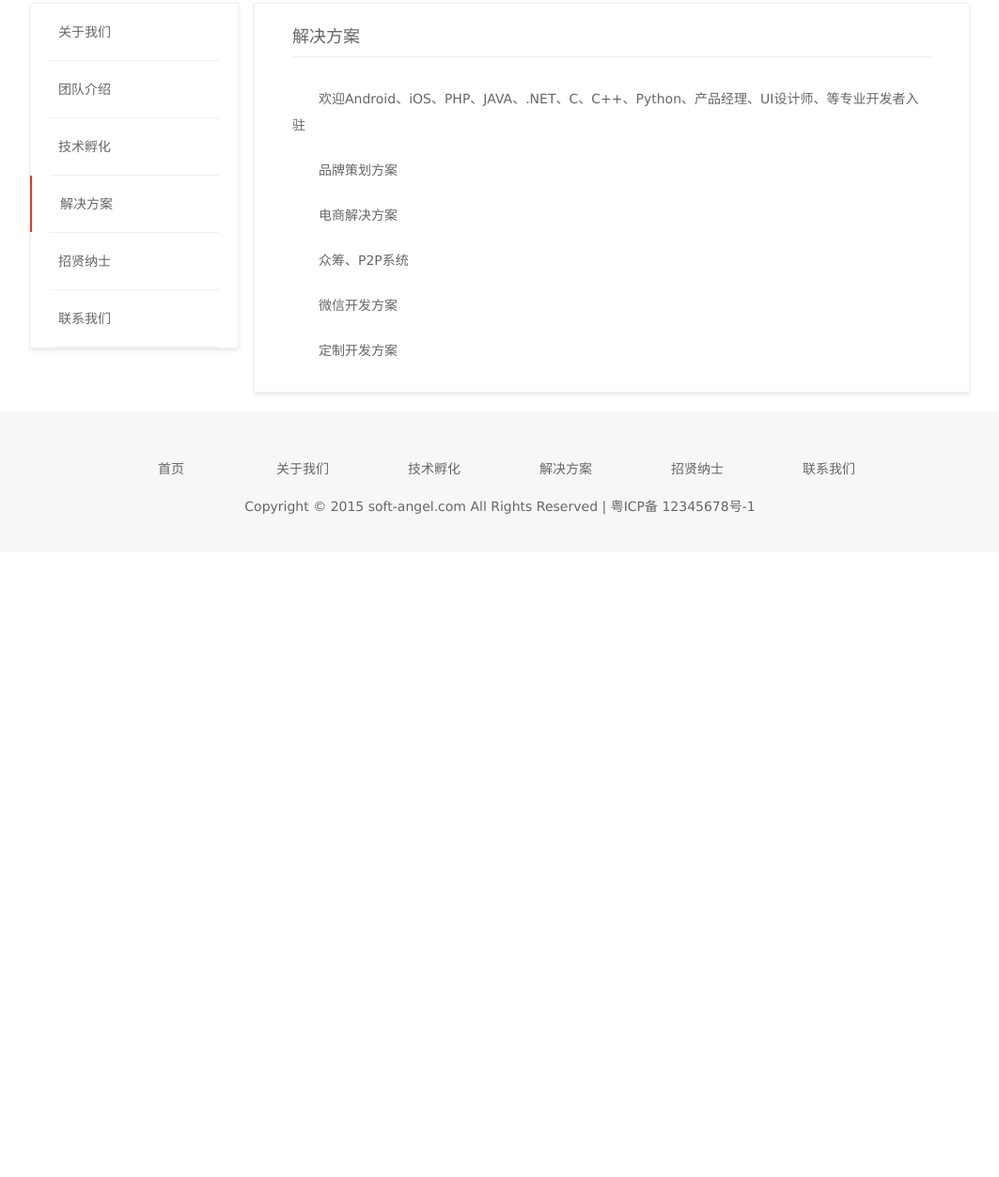
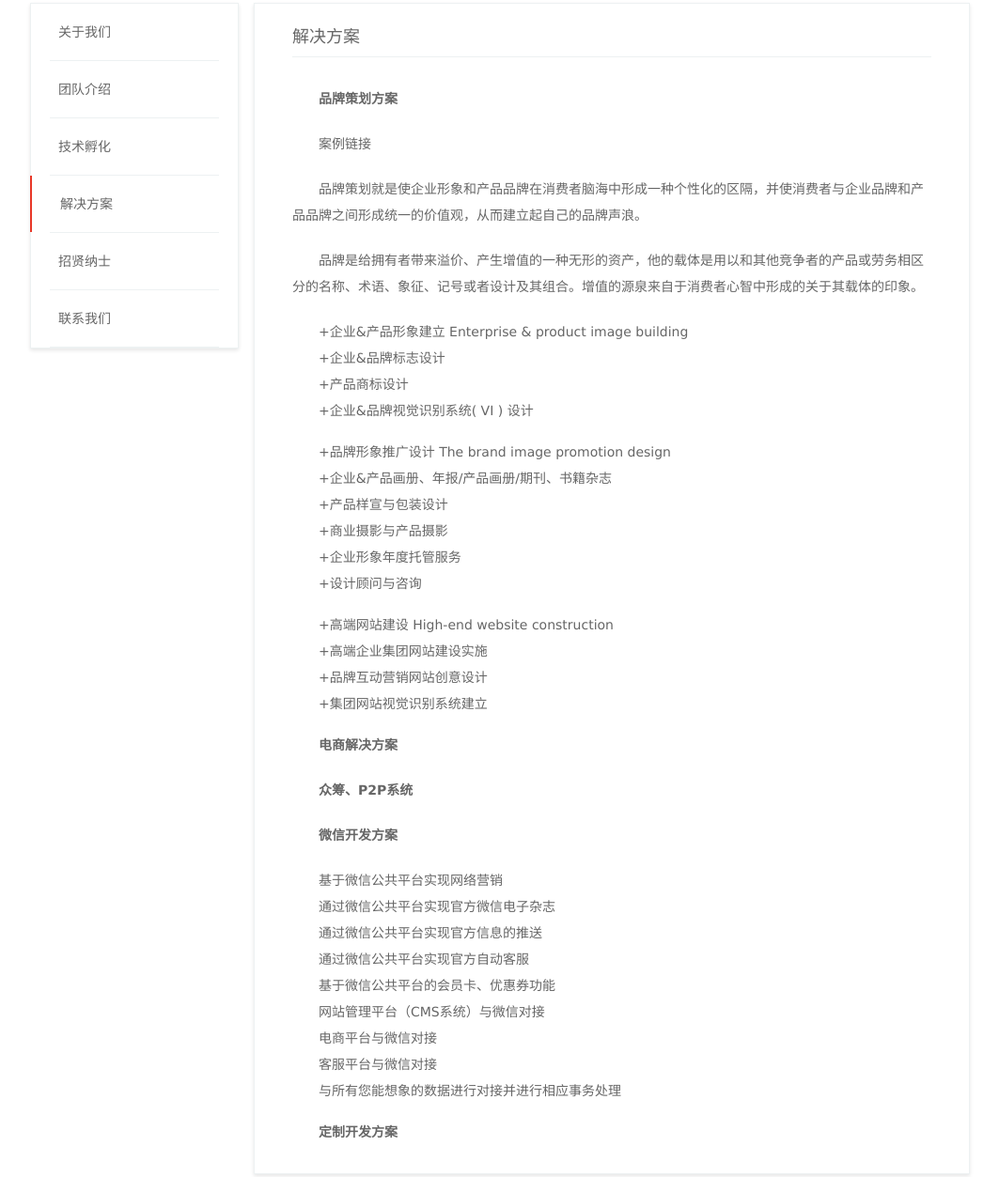
Before and after one commit to PuppyYuan/tianshi, a plain HTML site: page pages/solution.html in a window 1280 px wide. Shown: the part 108-1361 px from the top of the page at 94% size, without its empty margins (108-1171 px from the left). Before the commit the page ends 800 px from the top, so only its background shows below. Drawn offline with Linux system fonts and the light colour scheme.

Commit message:
2015/09/09 home first commit

```diff
--- a/css/style.css
+++ b/css/style.css
@@ -495,6 +495,12 @@ body {background:#fff;color:#666;font-size:14px;font-family:"微软雅黑","宋
 	text-indent: 2em;
 }
 
+.solute-para {
+	font-size: 14px;
+	line-height: 28px;
+	text-indent: 2em;
+}
+
 .hire-img-left {
 	float: left;
 	width: 125px;
@@ -524,13 +530,29 @@ body {background:#fff;color:#666;font-size:14px;font-family:"微软雅黑","宋
 }
 
 .hire-jobs-block {
-	margin-bottom: 100px;
+	margin-bottom: 40px;
 }
 
 .hire-jobs-block h3{
+	cursor: pointer;
 	font-size: 16px;
 	margin-bottom: 15px;
 	margin-top: 15px;
+	position: relative;
+}
+
+.hire-jobs-block h3 span {
+	width: 16px;
+	height: 16px;
+	display: inline-block;
+	*display: inline;
+	*zoom: 1;
+	margin-left: 10px;
+	background: url(../images/down-arrow.png)
+}
+
+.hire-jobs-detail {
+	display: none;
 }
 
 .hire-jobs-block p {
--- a/pages/solution.html
+++ b/pages/solution.html
@@ -50,12 +50,41 @@
       <div class="other-right">
         <div class="other-right-in">
           <h2>解决方案</h2>
-          <p class="hire-para">欢迎Android、iOS、PHP、JAVA、.NET、C、C++、Python、产品经理、UI设计师、等专业开发者入驻</p>
-          <p class="hire-para">品牌策划方案</p>
-          <p class="hire-para">电商解决方案</p>
-          <p class="hire-para">众筹、P2P系统</p>
-          <p class="hire-para">微信开发方案</p>
-          <p class="hire-para">定制开发方案</p>
+          <p class="hire-para" style="font-weight: bold;">品牌策划方案</p>
+          <p class="hire-para">案例链接</p>
+          <p class="hire-para">品牌策划就是使企业形象和产品品牌在消费者脑海中形成一种个性化的区隔，并使消费者与企业品牌和产品品牌之间形成统一的价值观，从而建立起自己的品牌声浪。</p>
+          <p class="hire-para">品牌是给拥有者带来溢价、产生增值的一种无形的资产，他的载体是用以和其他竞争者的产品或劳务相区分的名称、术语、象征、记号或者设计及其组合。增值的源泉来自于消费者心智中形成的关于其载体的印象。</p>
+          <p class="solute-para">+企业&产品形象建立 Enterprise & product image building</p>
+          <P class="solute-para">+企业&品牌标志设计</P>
+          <P class="solute-para">+产品商标设计</P>
+          <P class="solute-para">+企业&品牌视觉识别系统( VI ) 设计</P>
+          <br/>
+          <P class="solute-para">+品牌形象推广设计 The brand image promotion design</P>
+          <P class="solute-para">+企业&产品画册、年报/产品画册/期刊、书籍杂志</P>
+          <P class="solute-para">+产品样宣与包装设计</P>
+          <P class="solute-para">+商业摄影与产品摄影</P>
+          <P class="solute-para">+企业形象年度托管服务</P>
+          <P class="solute-para">+设计顾问与咨询</P>
+          <br/>
+          <P class="solute-para">+高端网站建设 High-end website construction</P>
+          <P class="solute-para">+高端企业集团网站建设实施</P>
+          <P class="solute-para">+品牌互动营销网站创意设计</P>
+          <P class="solute-para">+集团网站视觉识别系统建立</P>
+          <br/>
+          <p class="hire-para" style="font-weight: bold;">电商解决方案</p>
+          <p class="hire-para" style="font-weight: bold;">众筹、P2P系统</p>
+          <p class="hire-para" style="font-weight: bold;">微信开发方案</p>
+          <p class="solute-para">基于微信公共平台实现网络营销</p>
+          <p class="solute-para">通过微信公共平台实现官方微信电子杂志</p>
+          <p class="solute-para">通过微信公共平台实现官方信息的推送</p>
+          <p class="solute-para">通过微信公共平台实现官方自动客服</p>
+          <p class="solute-para">基于微信公共平台的会员卡、优惠券功能</p>
+          <p class="solute-para">网站管理平台（CMS系统）与微信对接</p>
+          <p class="solute-para">电商平台与微信对接</p>
+          <p class="solute-para">客服平台与微信对接</p>
+          <p class="solute-para">与所有您能想象的数据进行对接并进行相应事务处理</p>
+          <br/>
+          <p class="hire-para" style="font-weight: bold;">定制开发方案</p>
         </div>
       </div>
       <div class="clearfix"></div>
```
Also changed, not shown: pages/hire.html (+22 -7 lines), pages/incubator.html (+3 -2 lines), images/down-arrow.png (added), images/incubator.gif (added).
